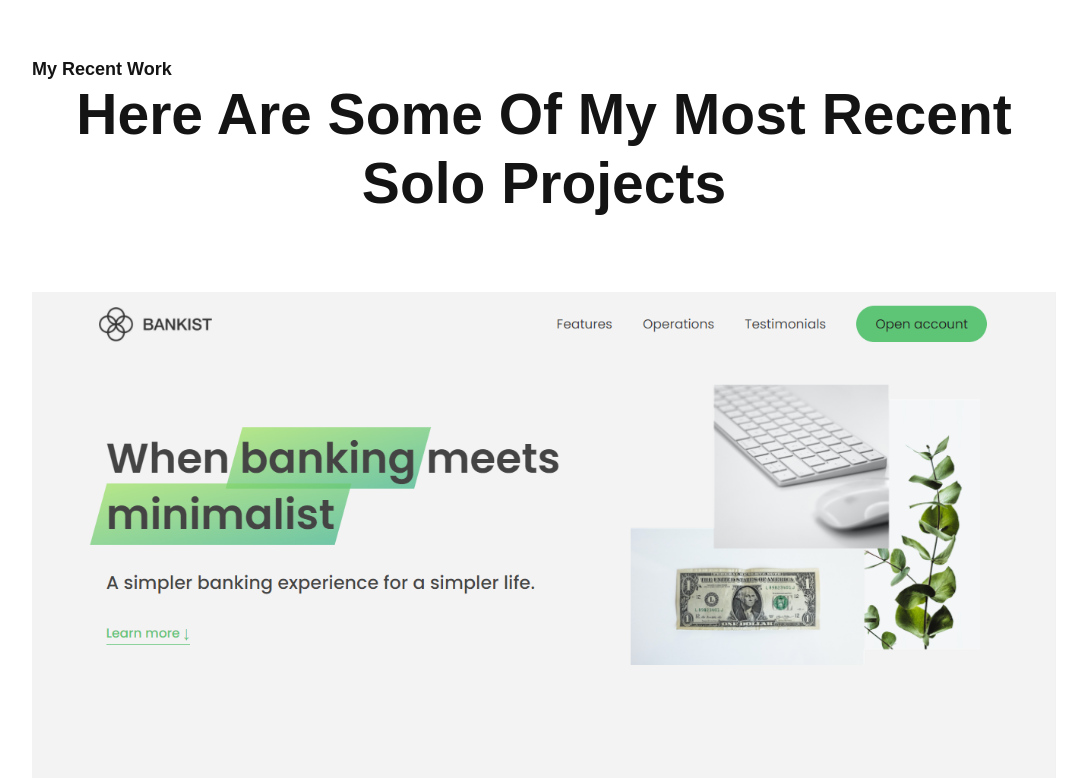
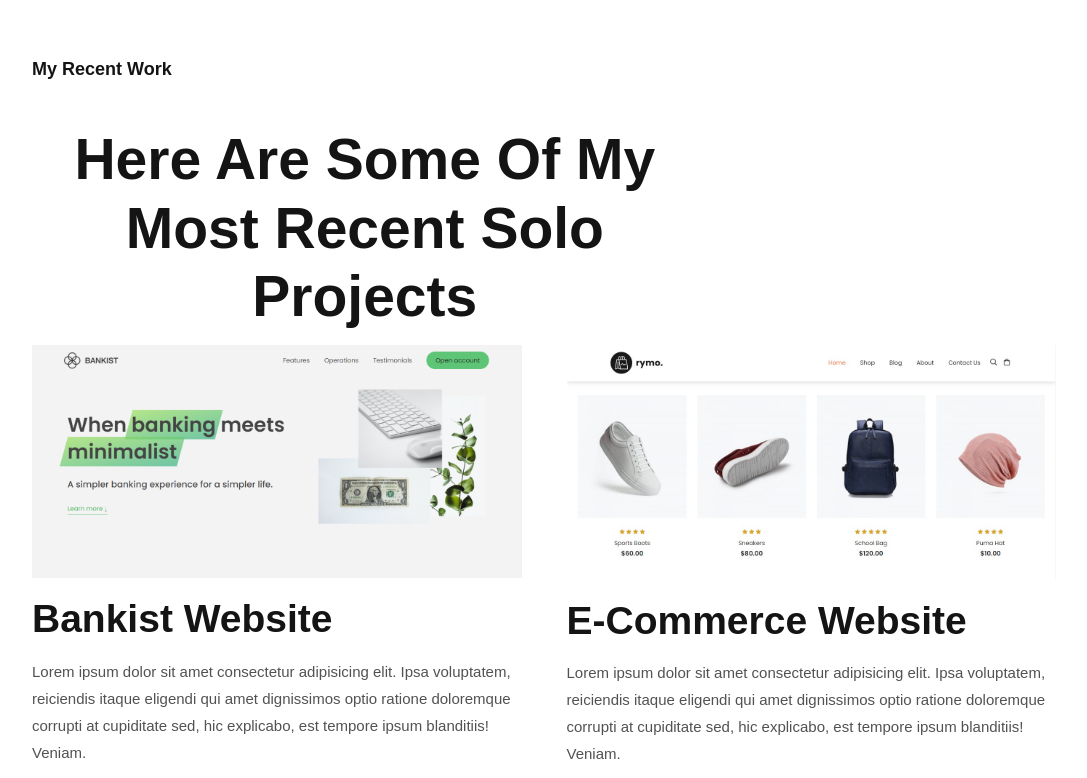
Before and after one commit to msaini0r/Personal-Portfolio, a plain HTML site: page index.html in a window 1280 px wide. Shown: the part 4580-5358 px from the top of the page, without its empty margins (96-1183 px from the left). Drawn offline with Linux system fonts and the light colour scheme; a web font is replaced by a local one.

Commit message:
Personal Portfolio

```diff
--- a/style.css
+++ b/style.css
@@ -471,3 +471,35 @@ section.services .container .service:nth-child(2) span {
 section.services .container .service:nth-child(3) span {
   background: var(--color-success);
 }
+
+/*--============ PORTFOLIO SECTION ===========*/
+section.recent-work h1 {
+  text-align: center;
+  margin: 3rem 0 1rem;
+  width: 65%;
+}
+
+section.recent-work .projects {
+  display: grid;
+  grid-template-columns: 1fr 1fr;
+  gap: 3rem;
+}
+
+section.recent-work .projects .project {
+  display: flex;
+  flex-direction: column;
+  gap: 1rem;
+}
+
+section.recent-work .projects .project .action {
+  display: flex;
+  gap: 2rem;
+}
+
+section.recent-work .projects .project .action a {
+  color: var(--color-primary);
+}
+
+section.recent-work .projects .project .action a:hover {
+  text-decoration: underline;
+}
```
